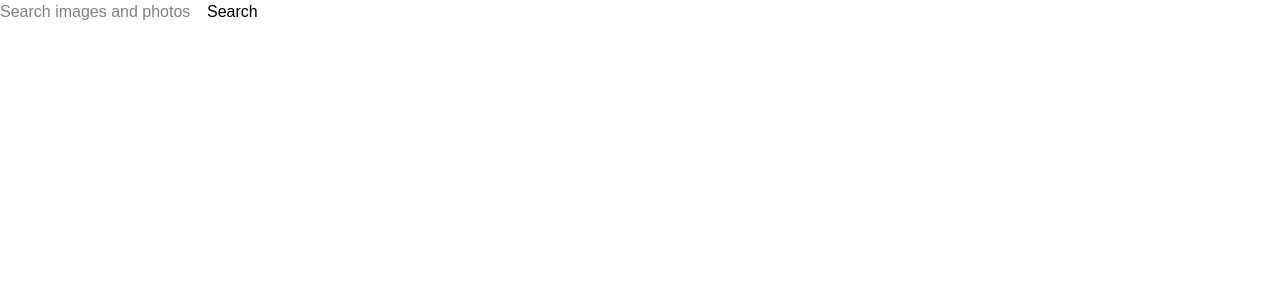
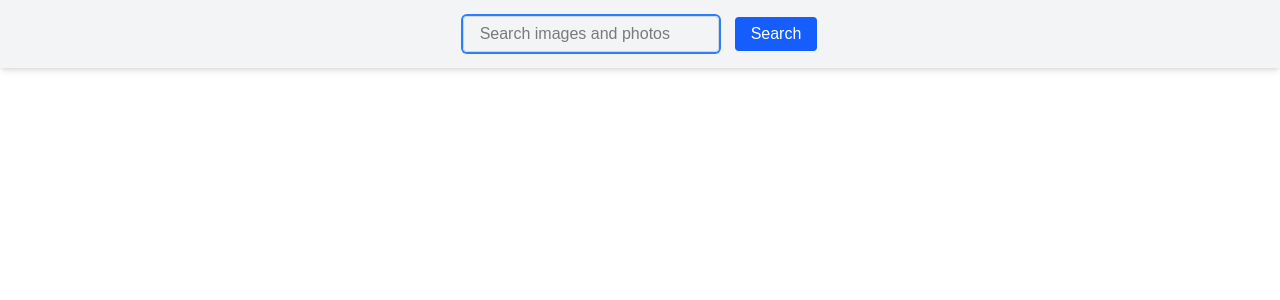
Before and after one commit to SLVladislav/my-react, a React (Vite) app: page / in a window 1280 px wide. Shown: the top 300 px of the page. Built offline with nearby package versions, Linux system fonts and the light colour scheme; no server answers.

Commit message:
add srechBar\Loader\imageGallery\ImageCard

```diff
--- a/package.json
+++ b/package.json
@@ -18,6 +18,7 @@
     "react": "^19.1.0",
     "react-dom": "^19.1.0",
     "react-icons": "^5.5.0",
+    "react-spinners": "^0.17.0",
     "tailwindcss": "^4.1.8",
     "yup": "^1.6.1"
   },
--- a/src/components/Photo Search/AppPhotoSearch.jsx
+++ b/src/components/Photo Search/AppPhotoSearch.jsx
@@ -1,15 +1,41 @@
 
-import { fetchArticlesWithTopic } from "../../photoSearch-api";
+import { useState } from "react";
+import { fetchArticlesWithTopic } from "../photoSearch-api";
 import { SearchBar } from "./SearchBar/SearchBar";
+import { ImageGallery } from "./ImageGallery/Imagegallery";
+import { Loader } from "./Loader/Loader";
+import { ErrorMessage } from "./ErrorMessage/ErrorMessage";
+
 
 export const AppPhotoSearch = () => {
-    const response = fetchArticlesWithTopic()
-    console.log(response.data);
+    const [images, setImages] = useState([]);
+    const [loading, setLoading] = useState(false);
+    const [error, setError] = useState(false);
+
+    const handleSearch = async (topic) => {
+        try {
+            setImages([]);
+            setLoading(true);
+            const data = await fetchArticlesWithTopic(topic);
+            console.log(data);
+
+            setImages(data);
+        } catch (error) {
+            console.log(error);
+            setError(error);
+        } finally {
+            setLoading(false);
+        }
+    };
 
 
     return (
         <div>
-            <SearchBar/>
+            <SearchBar onSearch={handleSearch} />
+            {loading && <Loader loading={loading} />}
+            {error && <ErrorMessage error={error } />}
+            {images.length > 0 && <ImageGallery items={images} />}
+
         </div>
     );
 }
--- /dev/null
+++ b/src/components/Photo Search/ErrorMessage/ErrorMessage.jsx
@@ -0,0 +1,3 @@
+export const ErrorMessage = ({ error }) => (
+    <div className="text-red-600 text-center mt-4">{error}</div>
+  );
--- a/src/components/Photo Search/ImageGallery/ImageCard/ImageCard.jsx
+++ b/src/components/Photo Search/ImageGallery/ImageCard/ImageCard.jsx
@@ -1,7 +1,11 @@
-export const ImageCard = () => {
+export const ImageCard = ({item}) => {
     return (
-        <div>
-            <img src="" alt="" />
-        </div>
+        <div className="overflow-hidden rounded shadow">
+        <img
+          src={item.urls.small}
+          alt={item.alt_description || "Image"}
+          className="w-full h-auto object-cover"
+        />
+      </div>
     );
 }
--- a/src/components/Photo Search/ImageGallery/Imagegallery.jsx
+++ b/src/components/Photo Search/ImageGallery/Imagegallery.jsx
@@ -1,13 +1,16 @@
-export const ImageGallery = () => {
+import { ImageCard } from "./ImageCard/ImageCard";
+
+export const ImageGallery = ({ items }) => {
     return (
-        <ul>
-            {/* Набір елементів списку із зображеннями */}
-            <li>
-                <div>
-                    <img src="" alt="" />
-                </div>
-            </li>
-        </ul>
+            <ul className="grid grid-cols-2 sm:grid-cols-3 md:grid-cols-4 gap-4 p-4">
+            {items.map((item) => (
+                <li key={item.id}>
+                    <ImageCard item={item} />
+                </li>
+            ))}
+
+            </ul>
+
 
     );
 }
--- /dev/null
+++ b/src/components/Photo Search/Loader/Loader.jsx
@@ -0,0 +1,25 @@
+import {  CSSProperties } from "react"
+import { ClipLoader } from "react-spinners"
+
+const override = {
+    display: "block",
+    margin: "0 auto",
+    borderColor: "red",
+  };
+
+export const Loader = ({ loading, color = "#ffffff", size = 150}) => {
+
+
+    return (
+        <div className="sweet-loading">
+        <ClipLoader
+          color={color}
+          loading={loading}
+          cssOverride={override}
+          size={150}
+          aria-label="Loading Spinner"
+          data-testid="loader"
+        />
+      </div>
+    )
+}
--- a/src/components/Photo Search/SearchBar/SearchBar.jsx
+++ b/src/components/Photo Search/SearchBar/SearchBar.jsx
@@ -1,13 +1,36 @@
-export const SearchBar = () => {
+export const SearchBar = ({ onSearch }) => {
+    const handleSubmit = (evt) => {
+        evt.preventDefault();
+        const form = evt.target;
+        const topic = form.elements.topic.value;
+
+        if (form.elements.topic.value.trim() === "") {
+            alert("Please enter search term!");
+            return;
+        };
+        onSearch(topic);
+        form.reset();
+    }
     return (
-        <header>
-            <form>
+        <header className="bg-gray-100 p-4 shadow-md">
+        <form
+          onSubmit={handleSubmit}
+          className="flex justify-center items-center gap-4"
+        >
           <input
             type="text"
             name="topic"
             placeholder="Search images and photos"
+            autoFocus
+            autoComplete="off"
+            className="border border-gray-300 rounded px-4 py-2 w-64 focus:outline-none focus:ring-2 focus:ring-blue-500"
           />
-                <button type="submit">Search</button>
+          <button
+            type="submit"
+            className="bg-blue-600 text-white px-4 py-2 rounded hover:bg-blue-700 transition"
+          >
+            Search
+          </button>
         </form>
       </header>
 
--- a/src/photoSearch-api.js
+++ b/src/components/photoSearch-api.js
@@ -5,7 +5,7 @@ import axios from "axios";
 axios.defaults.baseURL = "https://api.unsplash.com";
 axios.defaults.headers.common['Authorization'] = "Client-ID 9EAxAt8Mvp0PI6gU1Y7LgJXP1cV1dF8Yl_68FbbpRUQ"
 export  const  fetchArticlesWithTopic = async topic => {
-    const response = await axios.get(`/search/photos?query=${topic}`);
+    const response = await axios.get(`/search/photos?&page=1&per_page=10&query=${topic}`);
 
     return response.data;
 }
```
Also changed, not shown: 1 other file (tests, documents, lock files or other folders). Lines whose indentation alone changed are shown as unchanged.
